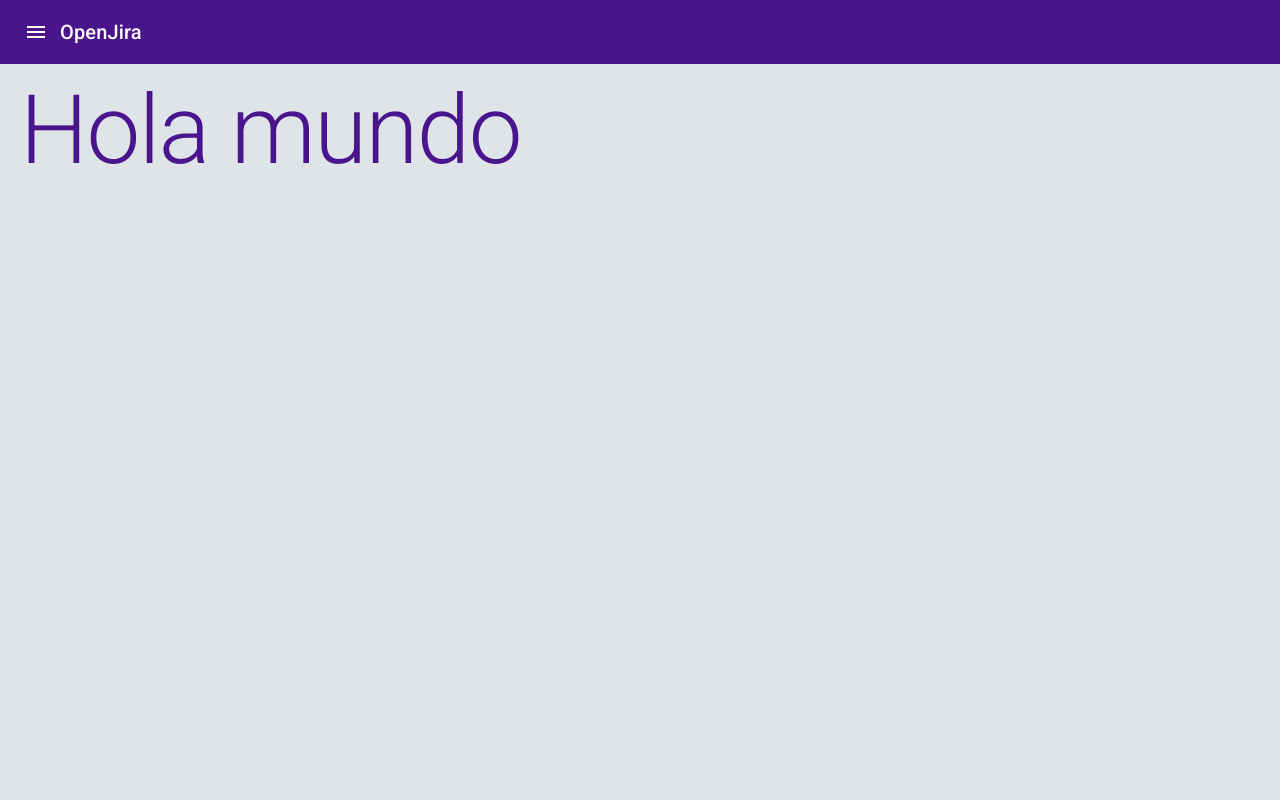
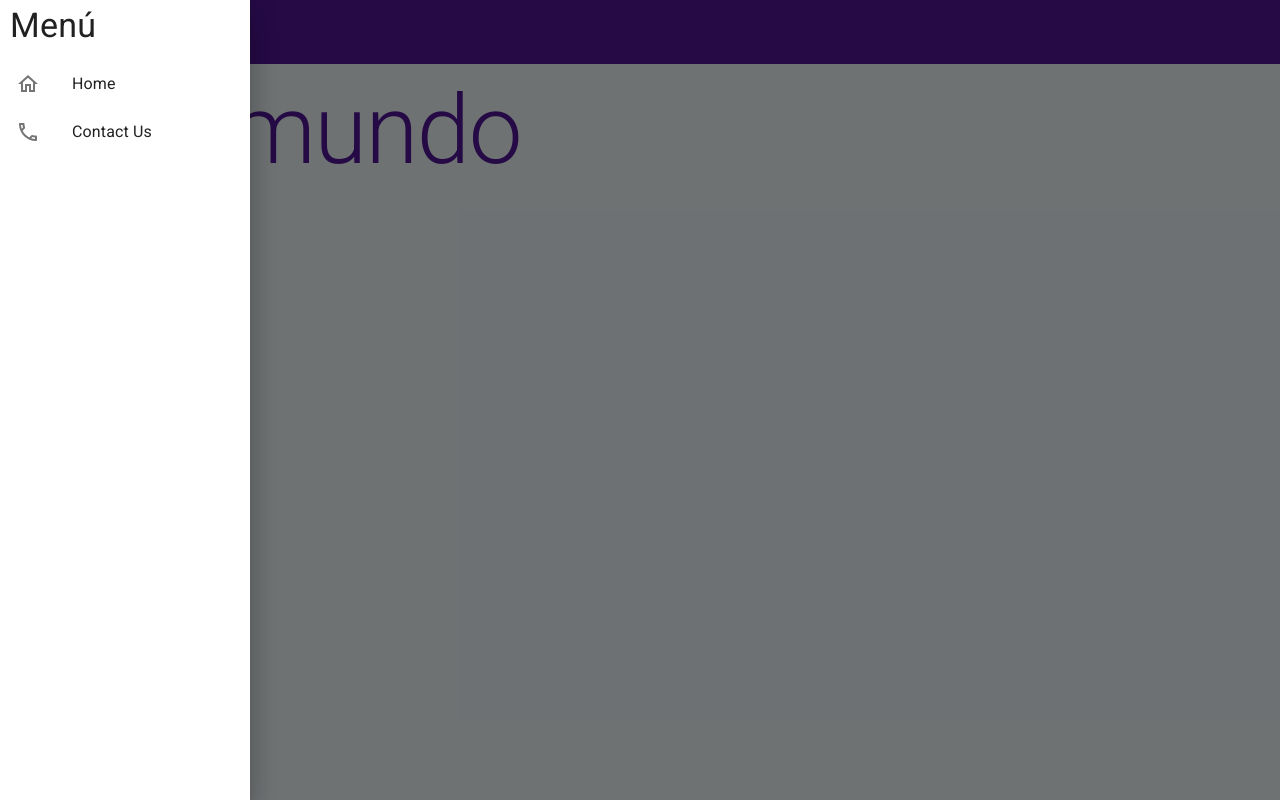
Before and after one commit to AlexanderPerezUrbina/open-jira-next, a Next.js app: page / in a window 1280 px wide. Built offline with nearby package versions, Linux system fonts and the light colour scheme.

Commit message:
[add] Se implementa un Sidebar con Drawer

```diff
--- a/src/components/layouts/MainLayout.tsx
+++ b/src/components/layouts/MainLayout.tsx
@@ -1,6 +1,6 @@
 import Head from 'next/head';
 import { Box } from '@mui/material';
-import { Navbar } from '@/components/ui';
+import { Navbar, Sidebar } from '@/components/ui';
 
 interface Props {
     title: string;
@@ -15,6 +15,7 @@ const MainLayout = ({ title, children }: Props) => {
             </Head>
 
             <Navbar />
+            <Sidebar />
             <Box sx={{ padding: '10px 20px' }}>{children}</Box>
         </Box>
     );
--- /dev/null
+++ b/src/components/ui/Sidebar.tsx
@@ -0,0 +1,76 @@
+import Link from 'next/link';
+import {
+    Box,
+    Drawer,
+    List,
+    ListItem,
+    ListItemIcon,
+    ListItemText,
+    Typography,
+} from '@mui/material';
+
+import HomeOutlinedIcon from '@mui/icons-material/HomeOutlined';
+import PhoneOutlinedIcon from '@mui/icons-material/PhoneOutlined';
+
+interface MenuItem {
+    href: string;
+    text: string;
+    icon?: React.ReactNode;
+}
+
+const Sidebar = () => {
+    const menuItems: MenuItem[] = [
+        {
+            href: '/',
+            text: 'Home',
+            icon: <HomeOutlinedIcon />,
+        },
+        {
+            href: '/contact',
+            text: 'Contact Us',
+            icon: <PhoneOutlinedIcon />,
+        },
+    ];
+
+    return (
+        <Drawer
+            anchor="left"
+            open={true}
+            onClose={() => {
+                console.log('Ignacia tienes cara de ignacia');
+            }}
+        >
+            <Box sx={{ width: 250 }}>
+                <Box sx={{ padding: '5px 10px' }}>
+                    <Typography variant="h4">Menú</Typography>
+                </Box>
+
+                <List>
+                    {menuItems.map(({ href, text, icon }, index) => (
+                        <Link
+                            href={href}
+                            passHref
+                            key={`sidebar-list-item-${index}`}
+                        >
+                            <a
+                                style={{
+                                    textDecoration: 'none',
+                                    color: 'inherit',
+                                }}
+                            >
+                                <ListItem button>
+                                    {icon && (
+                                        <ListItemIcon>{icon}</ListItemIcon>
+                                    )}
+                                    <ListItemText primary={text} />
+                                </ListItem>
+                            </a>
+                        </Link>
+                    ))}
+                </List>
+            </Box>
+        </Drawer>
+    );
+};
+
+export default Sidebar;
--- a/src/components/ui/index.ts
+++ b/src/components/ui/index.ts
@@ -1,2 +1,5 @@
 export { default as Navbar } from './Navbar';
 export * from './Navbar';
+
+export { default as Sidebar } from './Sidebar';
+export * from './Sidebar';
```
